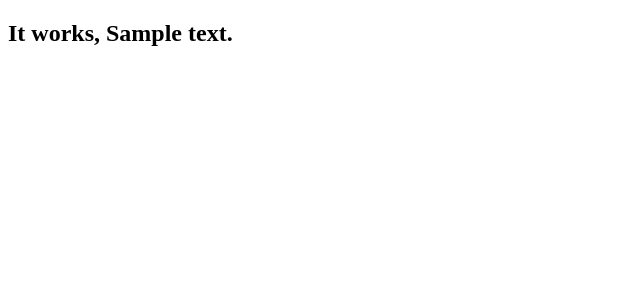
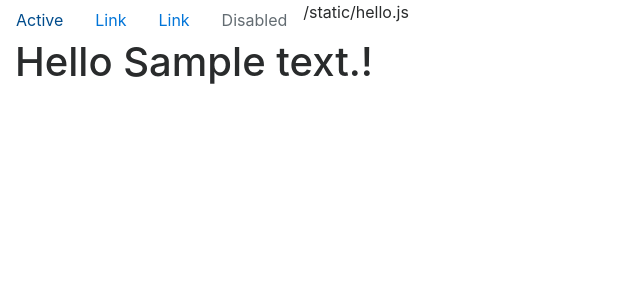
Before and after one commit to codeblooded/chewigy, a Flask app: template templates/index.html in a window 1280 px wide. Shown: the top 300 px of the page, without its empty margins (0-640 px from the left). Run offline with Flask 2, Linux system fonts and the light colour scheme; the template is opened without the code that fills it: most values are stand-ins (such as "Sample title", 1, 10 or a date in 2020); some libraries are stand-ins or nearby versions.

Commit message:
Add bootstrap and incorporate template inheritance

```diff
--- a/templates/index.html
+++ b/templates/index.html
@@ -1,9 +1,5 @@
-<!doctype html>
-<html>
-    <head>
-        <title>Chewigy</title>
-    </head>
-    <body>
-        <h2>It works, {{ addressee }}</h2>
-    </body>
-</html>
+{% extends "layout.html" %}
+
+{% block content %}
+    <h1>Hello {{ addressee }}!</h1>
+{% endblock %}
--- /dev/null
+++ b/templates/layout.html
@@ -0,0 +1,31 @@
+<!doctype html>
+<html>
+    <head>
+        <title>Chewigy</title>
+
+        <!-- Twitter Bootstrap Metadata and Stylesheets -->
+        <meta charset="utf-8">
+        <meta name="viewport" content="width=device-width, initial-scale=1, shrink-to-fit=no">
+        <link rel="stylesheet" href="https://maxcdn.bootstrapcdn.com/bootstrap/4.0.0-alpha.6/css/bootstrap.min.css" integrity="sha384-rwoIResjU2yc3z8GV/NPeZWAv56rSmLldC3R/AZzGRnGxQQKnKkoFVhFQhNUwEyJ" crossorigin="anonymous">
+
+    </head>
+    <body>
+        <nav class="nav">
+            <a class="nav-link active" href="#">Active</a>
+            <a class="nav-link" href="#">Link</a>
+            <a class="nav-link" href="#">Link</a>
+            <a class="nav-link disabled" href="#">Disabled</a>
+            {{ url_for('static', filename = 'hello.js') }}
+        </nav>
+
+        <div class="container-fluid">
+        {% block content %}
+        {% endblock %}
+        </div>
+
+        <!-- Twitter Bootstrap Scripts -->
+        <script src="https://code.jquery.com/jquery-3.1.1.slim.min.js" integrity="sha384-A7FZj7v+d/sdmMqp/nOQwliLvUsJfDHW+k9Omg/a/EheAdgtzNs3hpfag6Ed950n" crossorigin="anonymous"></script>
+        <script src="https://cdnjs.cloudflare.com/ajax/libs/tether/1.4.0/js/tether.min.js" integrity="sha384-DztdAPBWPRXSA/3eYEEUWrWCy7G5KFbe8fFjk5JAIxUYHKkDx6Qin1DkWx51bBrb" crossorigin="anonymous"></script>
+        <script src="https://maxcdn.bootstrapcdn.com/bootstrap/4.0.0-alpha.6/js/bootstrap.min.js" integrity="sha384-vBWWzlZJ8ea9aCX4pEW3rVHjgjt7zpkNpZk+02D9phzyeVkE+jo0ieGizqPLForn" crossorigin="anonymous"></script>
+    </body>
+</html>
```
